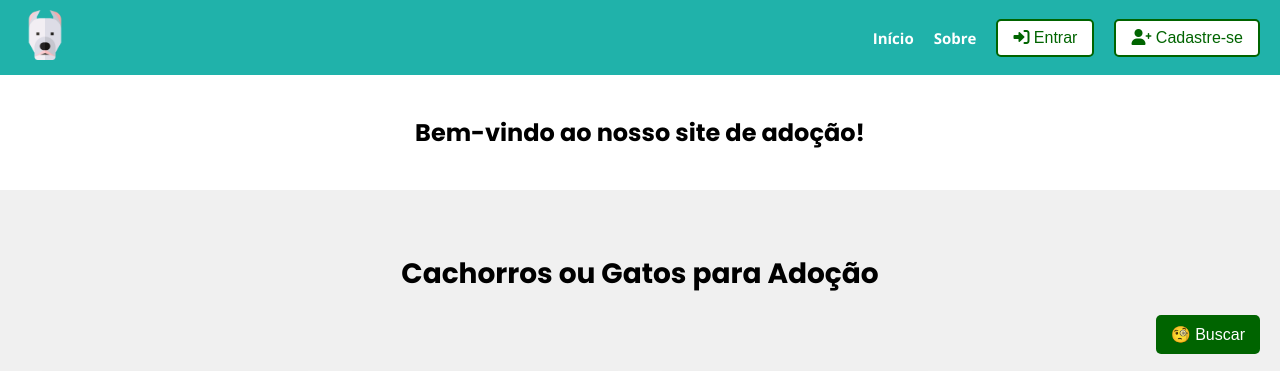
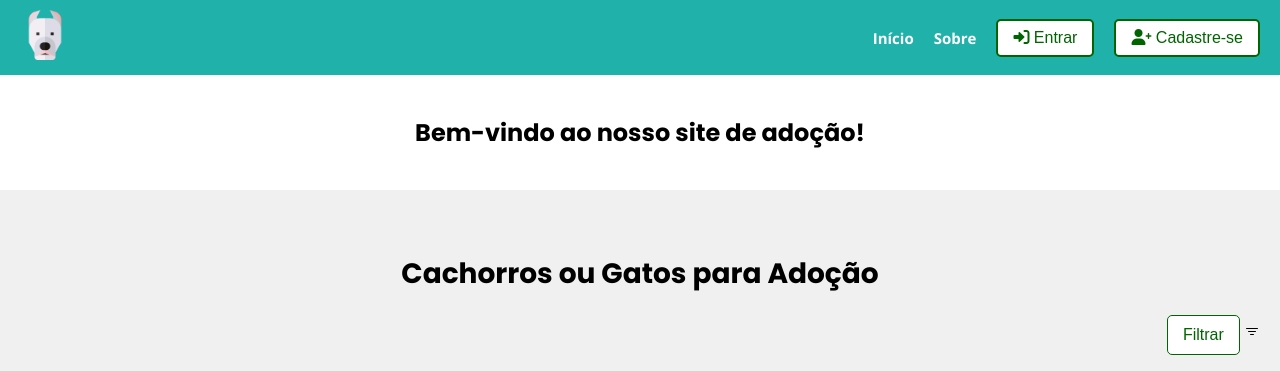
Before and after one commit to Ali2038/AdoteBemOriginal, a plain HTML site: page Adotebemteste/paginaInicio.html in a window 1280 px wide. Shown: the top 371 px of the page. Drawn offline with nearby package versions, Linux system fonts and the light colour scheme.

Commit message:
Add files via upload

```diff
--- a/Adotebemteste/paginaInicio.html
+++ b/Adotebemteste/paginaInicio.html
@@ -39,7 +39,11 @@
     <section id="adocao">
         <h2>Cachorros ou Gatos para Adoção</h2>
         <div class="busca-detalhada-container">
-            <button id="abrir-filtros">🧐   Buscar</button>
+            <button id="abrir-filtros" class="bi bi-filter">Filtrar</button>
+            <svg xmlns="http://www.w3.org/2000/svg" width="16" height="16" fill="currentColor" class="bi bi-filter" viewBox="0 0 16 16">
+                <path d="M6 10.5a.5.5 0 0 1 .5-.5h3a.5.5 0 0 1 0 1h-3a.5.5 0 0 1-.5-.5m-2-3a.5.5 0 0 1 .5-.5h7a.5.5 0 0 1 0 1h-7a.5.5 0 0 1-.5-.5m-2-3a.5.5 0 0 1 .5-.5h11a.5.5 0 0 1 0 1h-11a.5.5 0 0 1-.5-.5"/>
+              </svg>
+
             <div id="filtros" class="filtros oculto">
                 <h3>Filtrar por:</h3>
                 <label>Nome: <input type="text" id="filtro-nome"></label>
--- a/Adotebemteste/styles/paginaInicio.css
+++ b/Adotebemteste/styles/paginaInicio.css
@@ -286,17 +286,19 @@ section {
 }
 
 #abrir-filtros {
-    background-color: #006400;
-    color: white;
+    background-color: white;
+    color: #006400;
     border: none;
     padding: 10px 15px;
     border-radius: 5px;
     cursor: pointer;
     font-size: 16px;
+    border: 1px solid #006400;
 }
 
 #abrir-filtros:hover {
-    background-color: #004d00;
+    color: white;
+    background-color: #0f830f;
 }
 
 .filtros {
```
